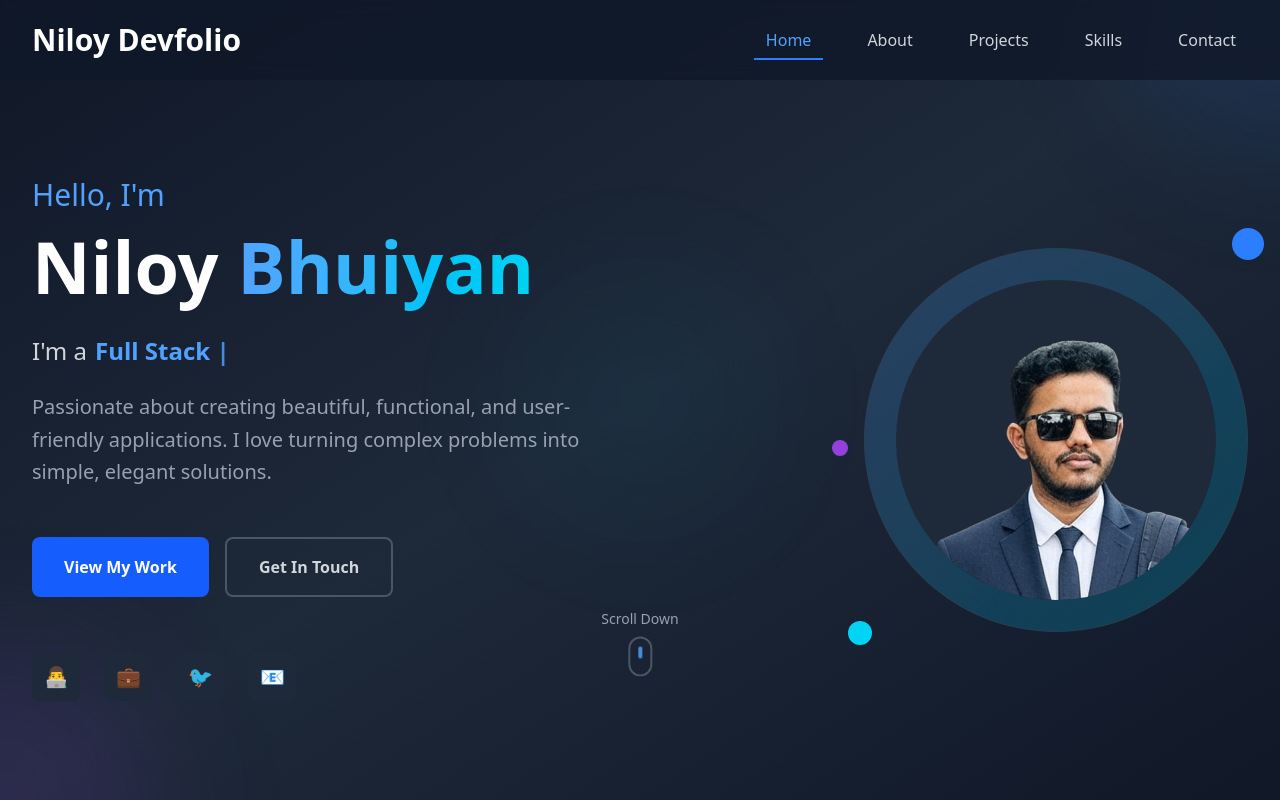
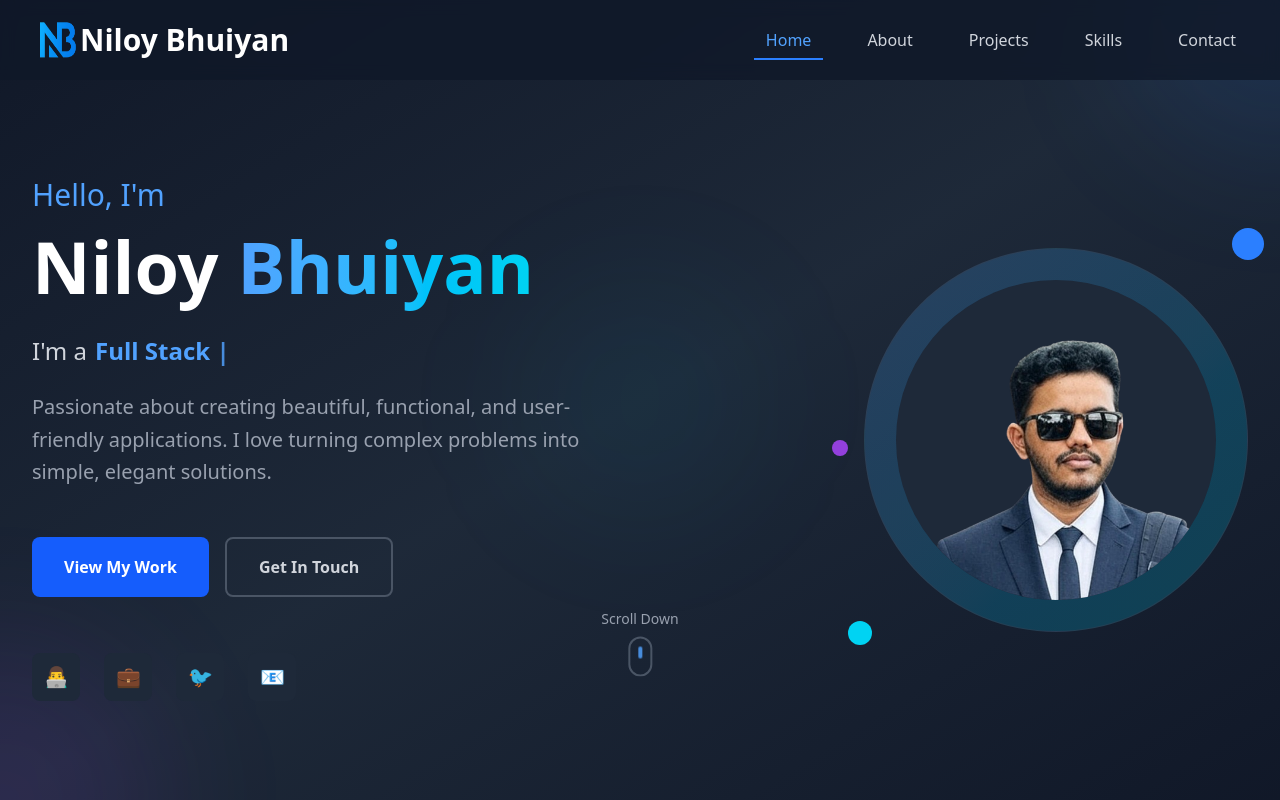
Before and after one commit to niloy8/Portfolioo, a React (Vite) app in the folder Niloy Devfolio/: page / in a window 1280 px wide. Shown: the top 800 px of the page. Built offline with nearby package versions, Linux system fonts and the light colour scheme.

Commit message:
Logo added

```diff
--- a/Niloy Devfolio/index.html
+++ b/Niloy Devfolio/index.html
@@ -3,7 +3,7 @@
 
 <head>
   <meta charset="UTF-8" />
-  <link rel="icon" type="image/svg+xml" href="/vite.svg" />
+  <link rel="icon" type="image/svg+xml" href="./src/assets/image-removebg-preview (3).png" />
   <meta name="viewport" content="width=device-width, initial-scale=1.0" />
   <title>Niloy Devfolio</title>
 </head>
--- a/Niloy Devfolio/src/Components/Navbar.tsx
+++ b/Niloy Devfolio/src/Components/Navbar.tsx
@@ -54,9 +54,10 @@ const Navbar: FC = () => {
                     <div className="flex-shrink-0">
                         <Link
                             to="/"
-                            className="text-2xl md:text-3xl font-bold text-white hover:text-blue-400 transition-colors duration-300"
+                            className="text-2xl md:text-3xl font-bold text-white hover:text-blue-400 transition-colors duration-300 flex items-center"
                         >
-                            Niloy Devfolio
+                            <img className='w-12 h-12' src="./src/assets/image-removebg-preview (3).png" alt="logo" />
+                            Niloy Bhuiyan
                         </Link>
                     </div>
 
```
